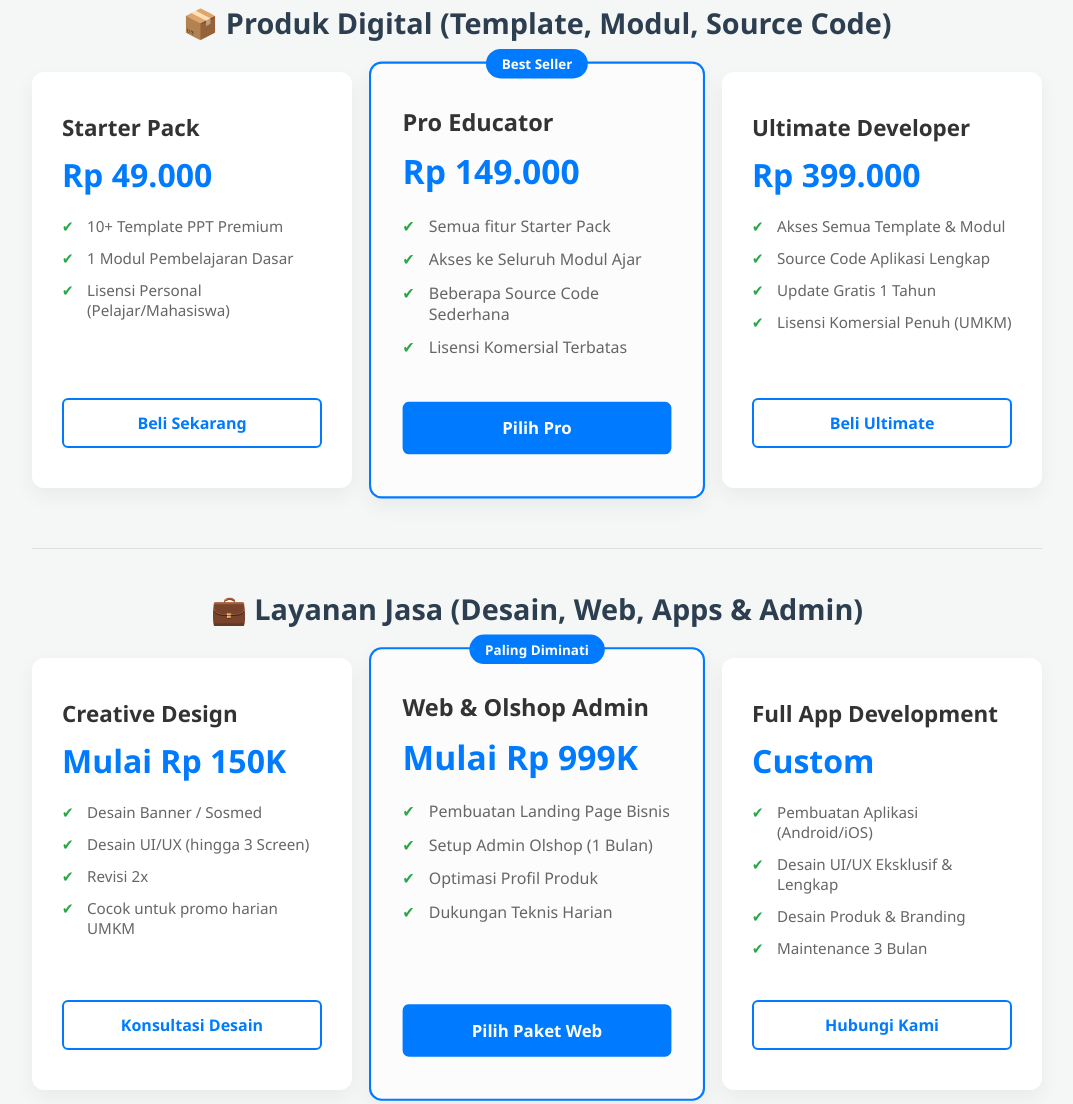
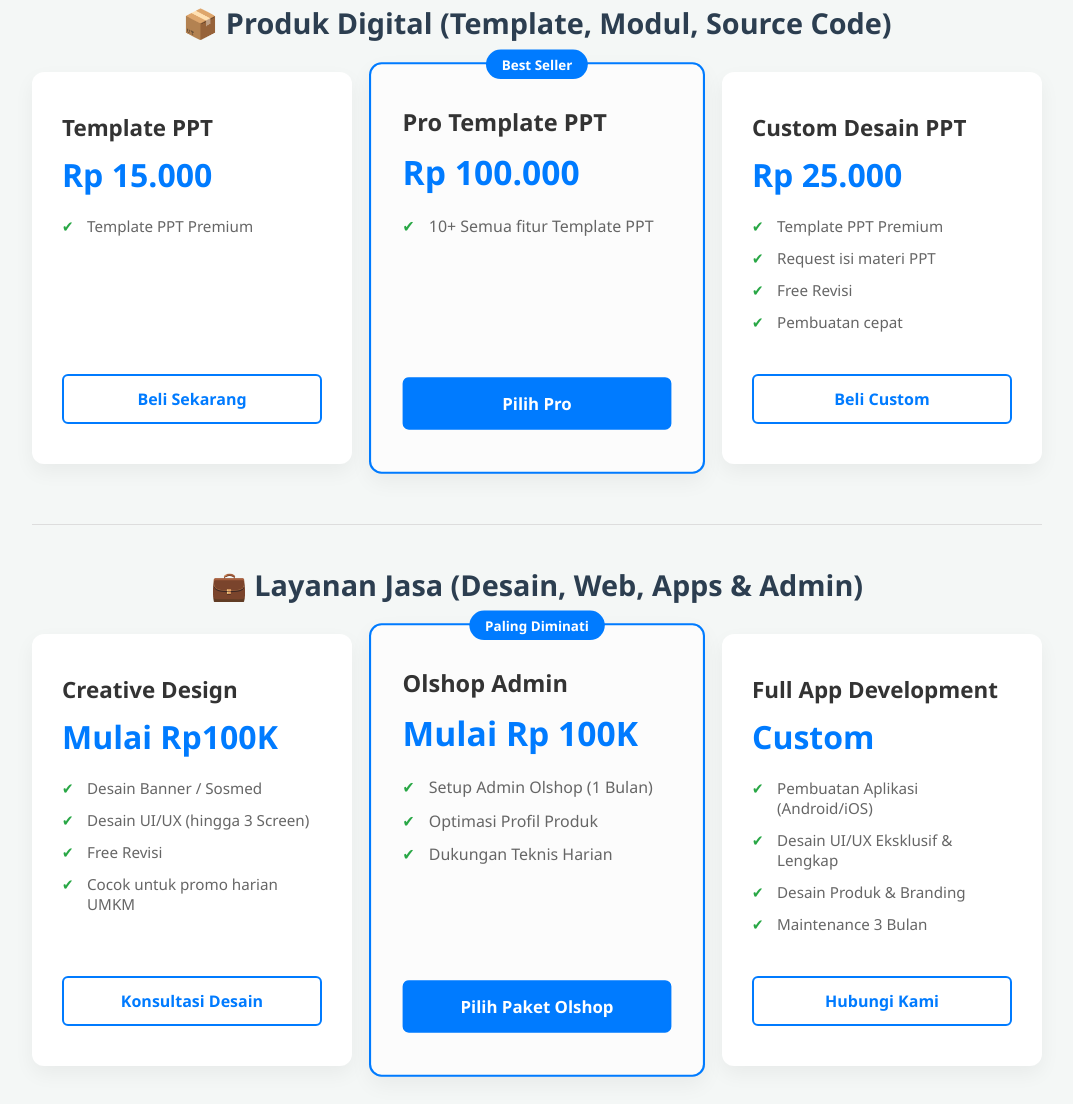
Before and after one commit to fathulalim958-tech/bisnis-sigita, a plain HTML site: page index.html in a window 1280 px wide. Shown: the part 1014-2118 px from the top of the page, without its empty margins (103-1176 px from the left). Drawn offline with Linux system fonts and the light colour scheme.

Commit message:
Fix HTML structure and update content

```diff
--- a/index.html
+++ b/index.html
@@ -78,37 +78,32 @@
         <h3 class="sub-header">📦 Produk Digital (Template, Modul, Source Code)</h3>
         <div class="pricing-cards">
           <div class="card">
-            <h3>Starter Pack</h3>
-            <p class="price">Rp 49.000</p>
+            <h3>Template PPT</h3>
+            <p class="price">Rp 15.000</p>
             <ul>
-              <li>10+ Template PPT Premium</li>
-              <li>1 Modul Pembelajaran Dasar</li>
-              <li>Lisensi Personal (Pelajar/Mahasiswa)</li>
+              <li>Template PPT Premium</li>
             </ul>
             <button>Beli Sekarang</button>
           </div>
           <div class="card premium">
             <div class="badge">Best Seller</div>
-            <h3>Pro Educator</h3>
-            <p class="price">Rp 149.000</p>
+            <h3>Pro Template PPT</h3>
+            <p class="price">Rp 100.000</p>
             <ul>
-              <li>Semua fitur Starter Pack</li>
-              <li>Akses ke Seluruh Modul Ajar</li>
-              <li>Beberapa Source Code Sederhana</li>
-              <li>Lisensi Komersial Terbatas</li>
+              <li>10+ Semua fitur Template PPT</li>
             </ul>
             <button>Pilih Pro</button>
           </div>
           <div class="card">
-            <h3>Ultimate Developer</h3>
-            <p class="price">Rp 399.000</p>
+            <h3>Custom Desain PPT</h3>
+            <p class="price">Rp 25.000</p>
             <ul>
-              <li>Akses Semua Template & Modul</li>
-              <li>Source Code Aplikasi Lengkap</li>
-              <li>Update Gratis 1 Tahun</li>
-              <li>Lisensi Komersial Penuh (UMKM)</li>
+              <li>Template PPT Premium</li>
+              <li>Request isi materi PPT</li>
+              <li>Free Revisi</li>
+              <li>Pembuatan cepat</li>
             </ul>
-            <button>Beli Ultimate</button>
+            <button>Beli Custom</button>
           </div>
         </div>
       </div>
@@ -120,26 +115,25 @@
         <div class="pricing-cards">
           <div class="card">
             <h3>Creative Design</h3>
-            <p class="price">Mulai Rp 150K</p>
+            <p class="price">Mulai Rp100K</p>
             <ul>
               <li>Desain Banner / Sosmed</li>
               <li>Desain UI/UX (hingga 3 Screen)</li>
-              <li>Revisi 2x</li>
+              <li>Free Revisi</li>
               <li>Cocok untuk promo harian UMKM</li>
             </ul>
             <button>Konsultasi Desain</button>
           </div>
           <div class="card premium">
             <div class="badge">Paling Diminati</div>
-            <h3>Web & Olshop Admin</h3>
-            <p class="price">Mulai Rp 999K</p>
+            <h3>Olshop Admin</h3>
+            <p class="price">Mulai Rp 100K</p>
             <ul>
-              <li>Pembuatan Landing Page Bisnis</li>
               <li>Setup Admin Olshop (1 Bulan)</li>
               <li>Optimasi Profil Produk</li>
               <li>Dukungan Teknis Harian</li>
             </ul>
-            <button>Pilih Paket Web</button>
+            <button>Pilih Paket Olshop</button>
           </div>
           <div class="card">
             <h3>Full App Development</h3>
```
